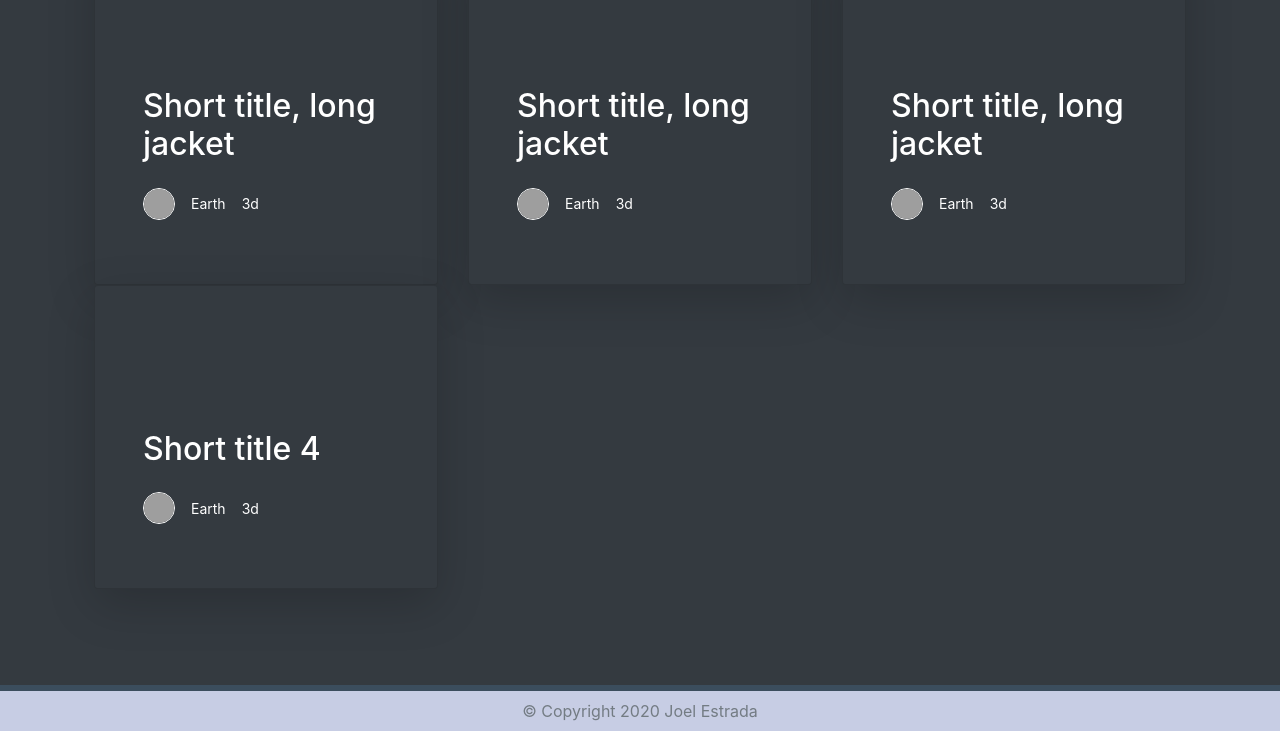
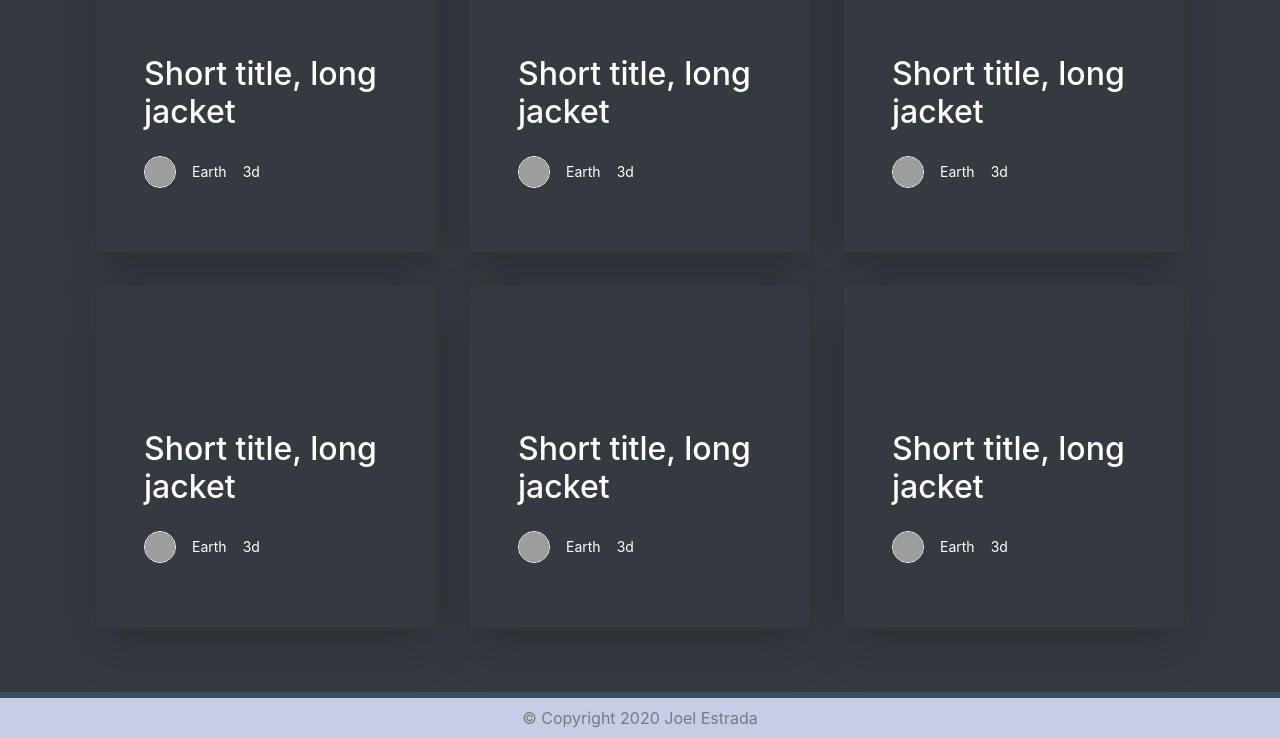
Before and after one commit to jre23/react-portfolio, a React (Create React App) app: page /react-portfolio/portfolio in a window 1280 px wide. Shown: the part 620-1358 px from the top of the page. Built offline with nearby package versions, Linux system fonts and the light colour scheme; grey boxes are pictures that could not be loaded.

Commit message:
fixed square spacing

```diff
--- a/src/components/pages/Portfolio/PortfolioContainer.jsx
+++ b/src/components/pages/Portfolio/PortfolioContainer.jsx
@@ -9,8 +9,8 @@ const PortfolioContainer = (props) => {
       <main className="bg-dark">
         <div className="container px-4 py-5">
           {/* <!-- row and columns for images --> */}
-          <div className="row row-cols-1 row-cols-lg-3 align-items-stretch g-4 py-5">
-            <div className="col">
+          <div className="row row-cols-1 row-cols-lg-3 align-items-stretch g-4">
+            <div className="col p-3">
               <div className="card card-cover h-100 overflow-hidden text-white bg-dark rounded-5 shadow-lg">
                 <div className="d-flex flex-column h-100 p-5 pb-3 text-white text-shadow-1">
                   <h2 className="pt-5 mt-5 mb-4 display-6 lh-1 fw-bold">
@@ -39,7 +39,7 @@ const PortfolioContainer = (props) => {
               </div>
             </div>
 
-            <div className="col">
+            <div className="col p-3">
               <div className="card card-cover h-100 overflow-hidden text-white bg-dark rounded-5 shadow-lg">
                 <div className="d-flex flex-column h-100 p-5 pb-3 text-white text-shadow-1">
                   <h2 className="pt-5 mt-5 mb-4 display-6 lh-1 fw-bold">
@@ -68,7 +68,7 @@ const PortfolioContainer = (props) => {
               </div>
             </div>
 
-            <div className="col">
+            <div className="col p-3">
               <div className="card card-cover h-100 overflow-hidden text-white bg-dark rounded-5 shadow-lg">
                 <div className="d-flex flex-column h-100 p-5 pb-3 text-white text-shadow-1">
                   <h2 className="pt-5 mt-5 mb-4 display-6 lh-1 fw-bold">
@@ -97,11 +97,69 @@ const PortfolioContainer = (props) => {
               </div>
             </div>
 
-            <div className="col">
+            <div className="col p-3">
               <div className="card card-cover h-100 overflow-hidden text-white bg-dark rounded-5 shadow-lg">
                 <div className="d-flex flex-column h-100 p-5 pb-3 text-white text-shadow-1">
                   <h2 className="pt-5 mt-5 mb-4 display-6 lh-1 fw-bold">
-                    Short title 4
+                    Short title, long jacket
+                  </h2>
+                  <ul className="d-flex list-unstyled mt-auto">
+                    <li className="me-auto">
+                      <img
+                        src="https://github.com/twbs.png"
+                        alt="Bootstrap"
+                        width="32"
+                        height="32"
+                        className="rounded-circle border border-white"
+                      />
+                    </li>
+                    <li className="d-flex align-items-center me-3">
+                      <svg className="bi me-2" width="1em" height="1em"></svg>
+                      <small>Earth</small>
+                    </li>
+                    <li className="d-flex align-items-center">
+                      <svg className="bi me-2" width="1em" height="1em"></svg>
+                      <small>3d</small>
+                    </li>
+                  </ul>
+                </div>
+              </div>
+            </div>
+
+            <div className="col p-3">
+              <div className="card card-cover h-100 overflow-hidden text-white bg-dark rounded-5 shadow-lg">
+                <div className="d-flex flex-column h-100 p-5 pb-3 text-white text-shadow-1">
+                  <h2 className="pt-5 mt-5 mb-4 display-6 lh-1 fw-bold">
+                    Short title, long jacket
+                  </h2>
+                  <ul className="d-flex list-unstyled mt-auto">
+                    <li className="me-auto">
+                      <img
+                        src="https://github.com/twbs.png"
+                        alt="Bootstrap"
+                        width="32"
+                        height="32"
+                        className="rounded-circle border border-white"
+                      />
+                    </li>
+                    <li className="d-flex align-items-center me-3">
+                      <svg className="bi me-2" width="1em" height="1em"></svg>
+                      <small>Earth</small>
+                    </li>
+                    <li className="d-flex align-items-center">
+                      <svg className="bi me-2" width="1em" height="1em"></svg>
+                      <small>3d</small>
+                    </li>
+                  </ul>
+                </div>
+              </div>
+            </div>
+
+            <div className="col p-3">
+              <div className="card card-cover h-100 overflow-hidden text-white bg-dark rounded-5 shadow-lg">
+                <div className="d-flex flex-column h-100 p-5 pb-3 text-white text-shadow-1">
+                  <h2 className="pt-5 mt-5 mb-4 display-6 lh-1 fw-bold">
+                    Short title, long jacket
                   </h2>
                   <ul className="d-flex list-unstyled mt-auto">
                     <li className="me-auto">
```
